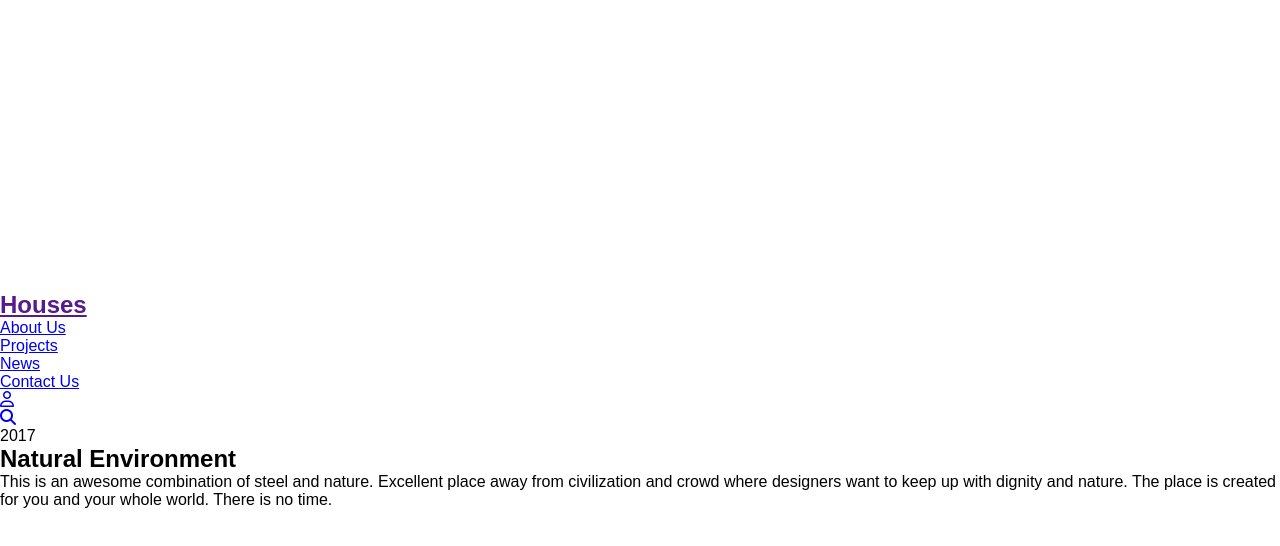
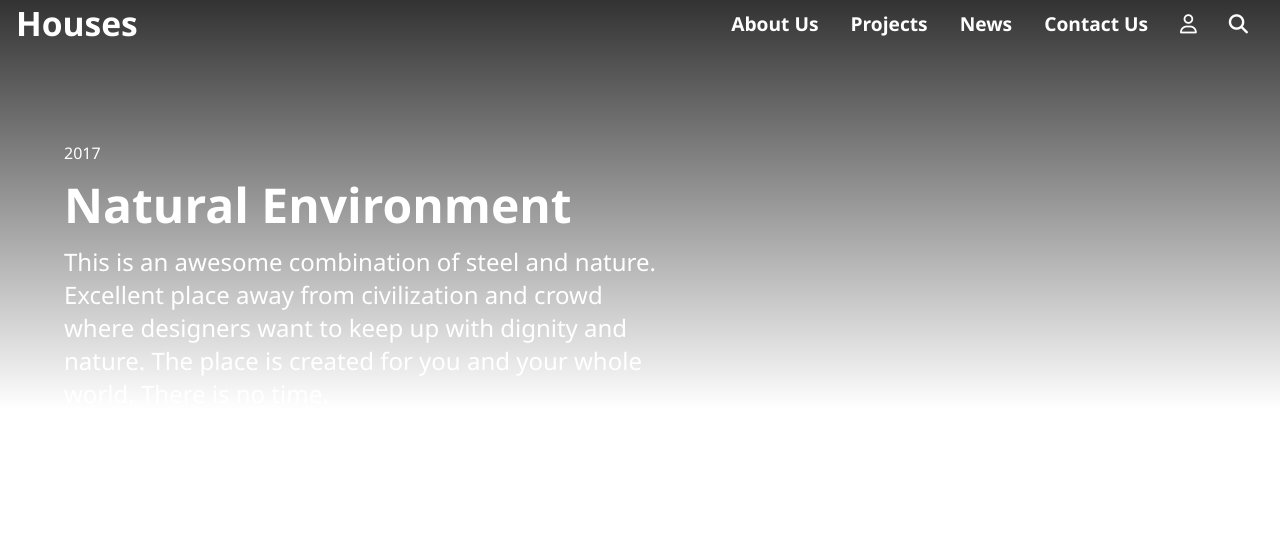
Before and after one commit to afolabiopakunle/AfolabiJude.github.io, a plain HTML site: page index.html in a window 1280 px wide. Drawn offline with Linux system fonts and the light colour scheme.

Commit message:
updated css link

```diff
--- a/index.html
+++ b/index.html
@@ -4,7 +4,7 @@
     <meta charset="UTF-8" />
     <meta name="viewport" content="width=device-width, initial-scale=1.0" />
     <meta http-equiv="X-UA-Compatible" content="ie=edge" />
-    <link rel="stylesheet" href="./css/style.css" />
+    <link rel="stylesheet" href="./css/helen.css" />
     <script src="https://kit.fontawesome.com/c5ded4efdf.js"></script>
     <title>Natural Environment</title>
   </head>
```
